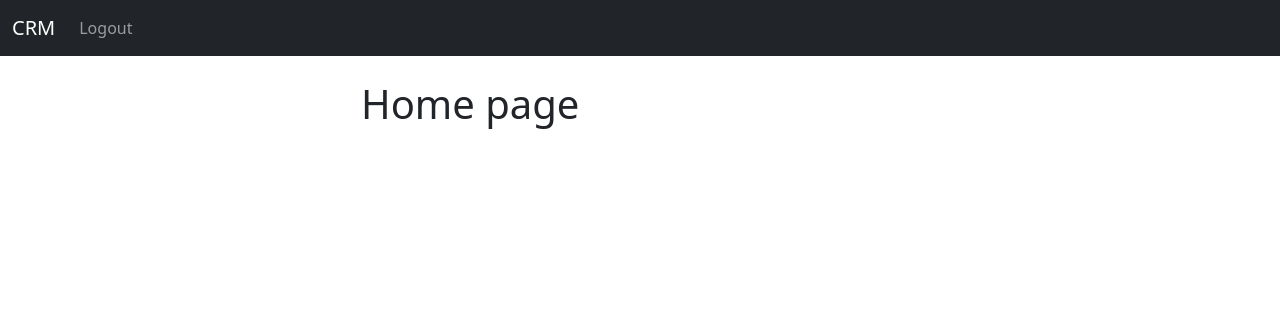
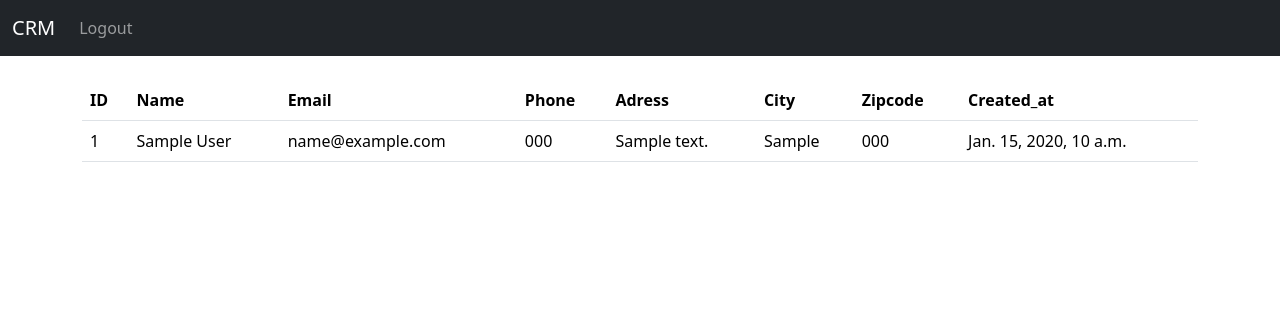
Before and after one commit to Youssef-Chibane/first_crm, a Django app: page / in a window 1280 px wide. Shown: the top 316 px of the page. Run offline with Django 5.2, Linux system fonts and the light colour scheme; a user stored in the database is signed in; tables that the repository leaves empty hold one stand-in row (values such as "Sample post").

Commit message:
show_records

```diff
--- a/website/templates/home.html
+++ b/website/templates/home.html
@@ -1,14 +1,43 @@
 {% extends 'base.html' %}
 {% block content %}
 
-<div class="col-md-6 offset-md-3">
-
 {% if user.is_authenticated %}
 
-	<h1>Home page</h1>
+<table class="table">
+	<thead>
+	  <tr>
+		<th scope="col">ID</th>
+		<th scope="col">Name</th>
+		<th scope="col">Email</th>
+		<th scope="col">Phone</th>
+		<th scope="col">Adress</th>
+		<th scope="col">City</th>
+		<th scope="col">Zipcode</th>
+		<th scope="col">Created_at</th>
+	  </tr>
+	</thead>
+	<tbody>
+
+		{% if records %}
+			{% for record in records %}
+		<tr>
+				<td>{{ record.id }}</td>
+				<td>{{ record.first_name }} {{ record.last_name }}</td>
+				<td>{{ record.email }}</td>
+				<td>{{ record.phone }}</td>
+				<td>{{ record.address }}</td>
+				<td>{{ record.city }}</td>
+				<td>{{ record.zipcode }}</td>
+				<td>{{ record.created_at }}<br></td>
+		</tr>
+			{% endfor %}
+		{% endif %}
+</tbody>
+</table>
 
 {% else %}
 
+<div class="col-md-6 offset-md-3">
 <h1>Login</h1>
 		<br>
 		<form method="POST" action="{% url 'home' %}">
--- a/website/views.py
+++ b/website/views.py
@@ -2,9 +2,12 @@ from django.shortcuts import render, redirect
 from django.contrib.auth import authenticate, login, logout
 from django.contrib import messages
 from .forms import SignUpForm
+from .models import Record
 
 
 def home(request):
+	records = Record.objects.all()
+
 	# check to see if logging in
 	if request.method == 'POST':
 		username = request.POST['username']
@@ -19,7 +22,7 @@ def home(request):
 			messages.success(request, "There was an error loggin in...Please try again...")
 			return redirect('home')
 	else:
-			return render(request, 'home.html', {})
+			return render(request, 'home.html', {'records':records})
 
 
 def logout_user(request):
```
